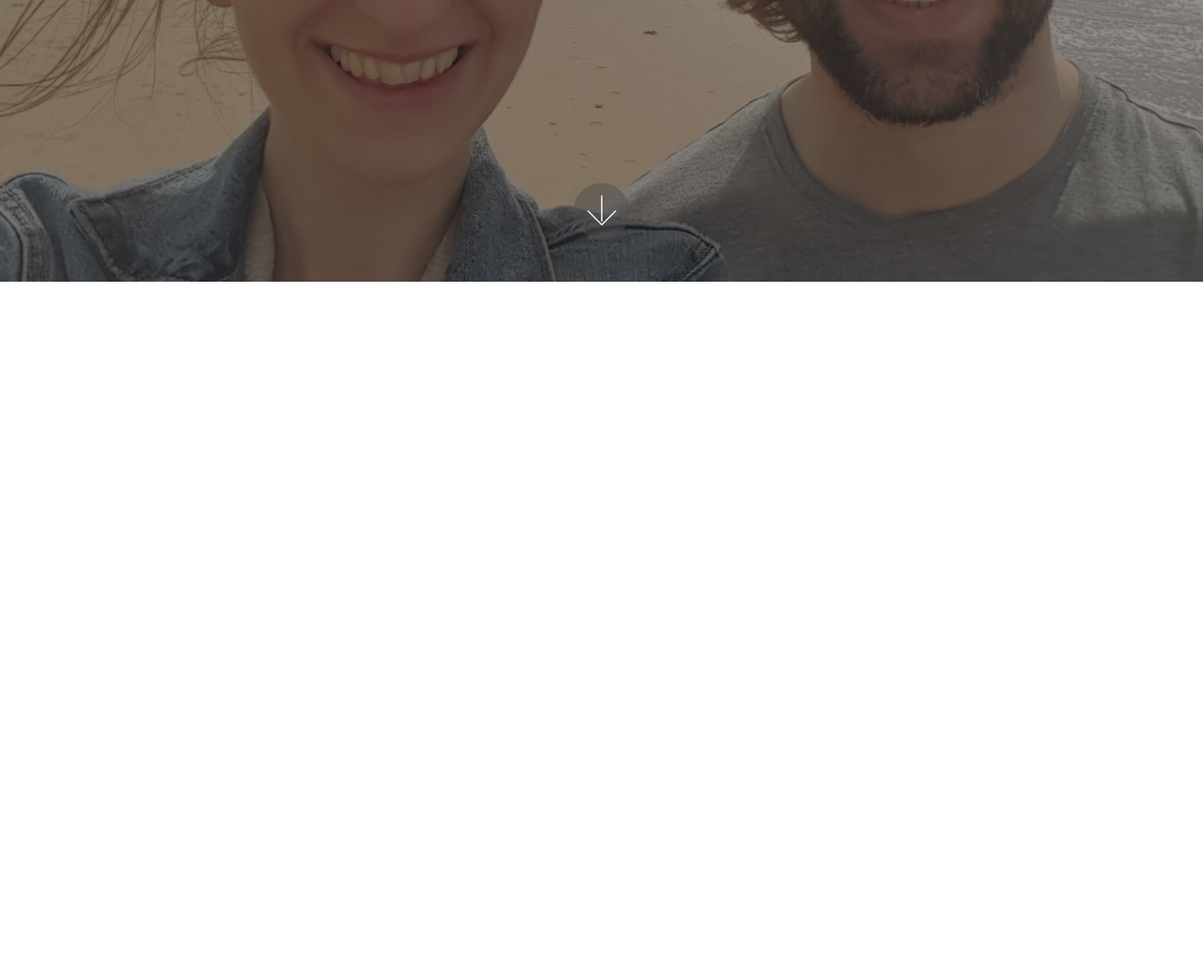
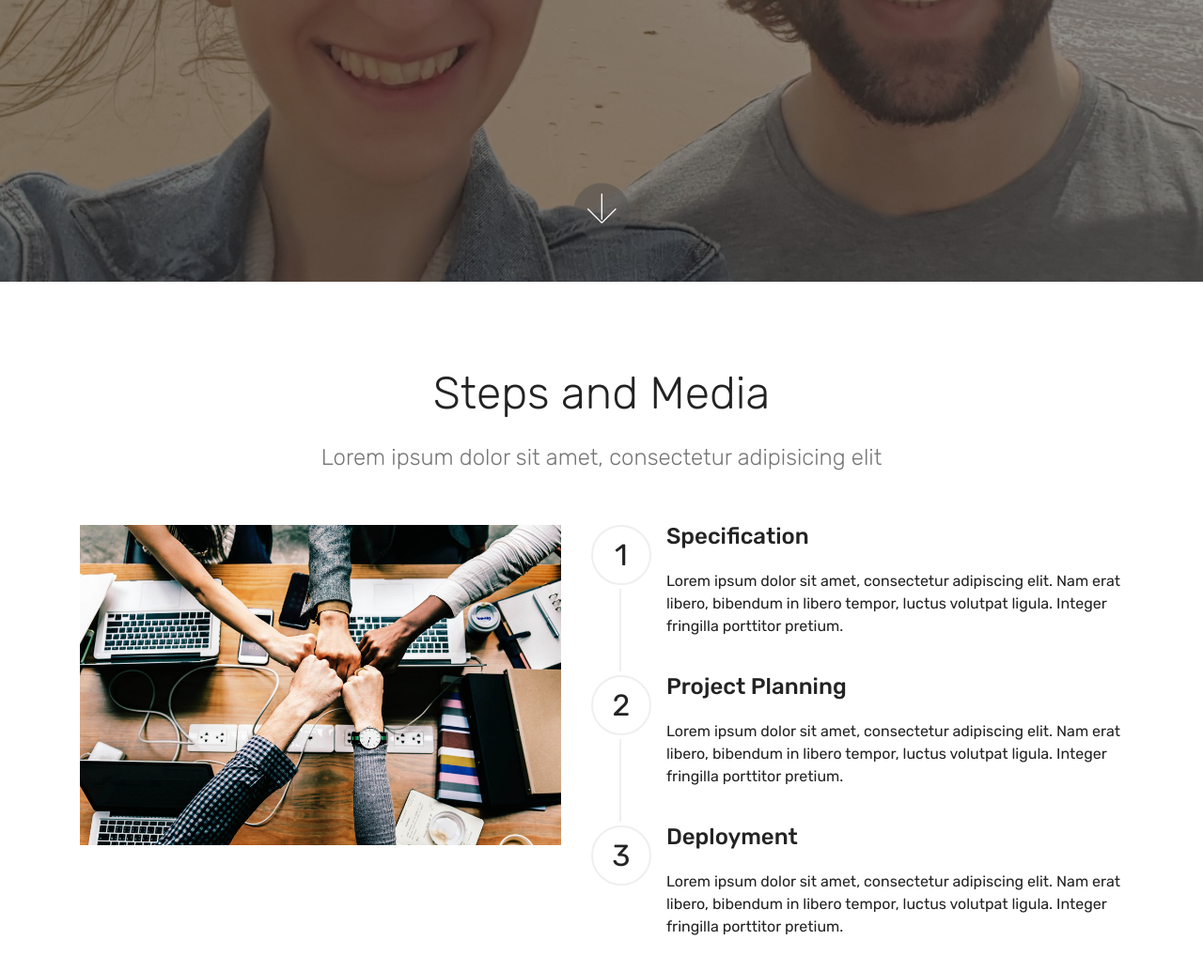
Before and after one commit to jollywedding/jollywedding.github.io, a plain HTML site: page index.html in a window 1280 px wide. Shown: the part 500-1534 px from the top of the page at 94% size. Before the commit the page ends 800 px from the top, so only its background shows below. Drawn offline with Linux system fonts and the light colour scheme; files whose address does not match are found by name.

Commit message:
create github pages

```diff
--- a/assets/mobirise/css/mbr-additional.css
+++ b/assets/mobirise/css/mbr-additional.css
@@ -713,3 +713,62 @@ section.lazy-placeholder:after {
 .cid-s14nM96qlW {
   background-image: url("../../../assets/images/bg-1.jpg");
 }
+.cid-s1rPgqvHQV {
+  padding-top: 90px;
+  padding-bottom: 90px;
+  background-color: #ffffff;
+}
+.cid-s1rPgqvHQV .mbr-section-subtitle {
+  color: #767676;
+  text-align: center;
+  font-weight: 300;
+}
+.cid-s1rPgqvHQV .step {
+  width: 64px;
+  height: 64px;
+  font-size: 32px;
+  border-radius: 50%;
+  border: 2px solid #efefef;
+}
+@media (max-width: 767px) {
+  .cid-s1rPgqvHQV .step {
+    width: 48px;
+    height: 48px;
+    font-size: 24px;
+  }
+}
+.cid-s1rPgqvHQV .separline {
+  position: relative;
+}
+.cid-s1rPgqvHQV .separline:after {
+  top: 68px;
+  left: 30px;
+  position: absolute;
+  content: "";
+  width: 2px;
+  height: calc(100% - (32px + 4px) * 2);
+  background-color: #efefef;
+}
+@media (max-width: 767px) {
+  .cid-s1rPgqvHQV .separline:after {
+    top: 52px;
+    left: 22px;
+    height: calc(100% - 56px);
+  }
+}
+.cid-s1rPgqvHQV .media-block {
+  flex-shrink: 0;
+  -webkit-flex-shrink: 0;
+}
+@media (min-width: 992px) {
+  .cid-s1rPgqvHQV .media-block {
+    padding-right: 2rem;
+  }
+}
+@media (max-width: 991px) {
+  .cid-s1rPgqvHQV .media-block {
+    flex-basis: 100%;
+    -webkit-flex-basis: 100%;
+    padding-bottom: 2rem;
+  }
+}
--- a/index.html
+++ b/index.html
@@ -47,8 +47,91 @@
     </div>
 </section>
 
+<section class="engine"><a href="https://mobirise.info/h">create your own web page for free</a></section><section class="step3 cid-s1rPgqvHQV" id="step3-1">
 
-  <section class="engine"><a href="https://mobirise.info/p">website templates free download</a></section><script src="assets/web/assets/jquery/jquery.min.js"></script>
+
+
+
+
+    <div class="container">
+        <h2 class="mbr-section-title pb-3 mbr-fonts-style align-center display-2">
+            Steps and Media</h2>
+        <h3 class="mbr-section-subtitle pb-5 mbr-fonts-style align-center display-5">
+            Lorem ipsum dolor sit amet, consectetur adipisicing elit
+        </h3>
+        <div class="media-container-row">
+            <div class="media-block" style="width: 49%;">
+                <div class="mbr-figure">
+                    <img src="assets/images/background6.jpg">
+                </div>
+            </div>
+            <div class="step-container">
+                <div class="card separline pb-4">
+                    <div class="step-element d-flex">
+                        <div class="step-wrapper pr-3">
+                            <div class="step d-flex align-items-center justify-content-center">
+                                1
+                            </div>
+                        </div>
+                        <div class="step-text-content">
+                            <h4 class="mbr-step-title pb-3 mbr-fonts-style display-5">Specification
+                            </h4>
+                            <p class="mbr-step-text mbr-fonts-style display-7">
+                                Lorem ipsum dolor sit amet, consectetur adipiscing elit. Nam erat libero, bibendum in libero tempor, luctus volutpat ligula. Integer fringilla porttitor pretium.
+                            </p>
+                        </div>
+                    </div>
+                </div>
+
+                <div class="card separline pb-4">
+                    <div class="step-element d-flex">
+                        <div class="step-wrapper pr-3">
+                            <div class="step d-flex align-items-center justify-content-center">
+                                2
+                            </div>
+                        </div>
+                        <div class="step-text-content">
+                            <h4 class="mbr-step-title pb-3 mbr-fonts-style display-5">Project Planning</h4>
+                            <p class="mbr-step-text mbr-fonts-style display-7">
+                                Lorem ipsum dolor sit amet, consectetur adipiscing elit. Nam erat libero, bibendum in libero tempor, luctus volutpat ligula. Integer fringilla porttitor pretium.</p>
+                        </div>
+                    </div>
+                </div>
+
+                <div class="card">
+                    <div class="step-element d-flex">
+                        <div class="step-wrapper pr-3">
+                            <div class="step d-flex align-items-center justify-content-center">
+                                3
+                            </div>
+                        </div>
+                        <div class="step-text-content">
+                            <h4 class="mbr-step-title pb-3 mbr-fonts-style display-5">Deployment
+                            </h4>
+                            <p class="mbr-step-text mbr-fonts-style display-7">
+                                Lorem ipsum dolor sit amet, consectetur adipiscing elit. Nam erat libero, bibendum in libero tempor, luctus volutpat ligula. Integer fringilla porttitor pretium.</p>
+                        </div>
+                    </div>
+                </div>
+
+
+
+
+
+
+
+
+
+
+
+
+            </div>
+        </div>
+    </div>
+</section>
+
+
+  <script src="assets/web/assets/jquery/jquery.min.js"></script>
   <script src="assets/popper/popper.min.js"></script>
   <script src="assets/bootstrap/js/bootstrap.min.js"></script>
   <script src="assets/tether/tether.min.js"></script>
```
Also changed, not shown: assets/images/background6.jpg (added), 1 other file.
